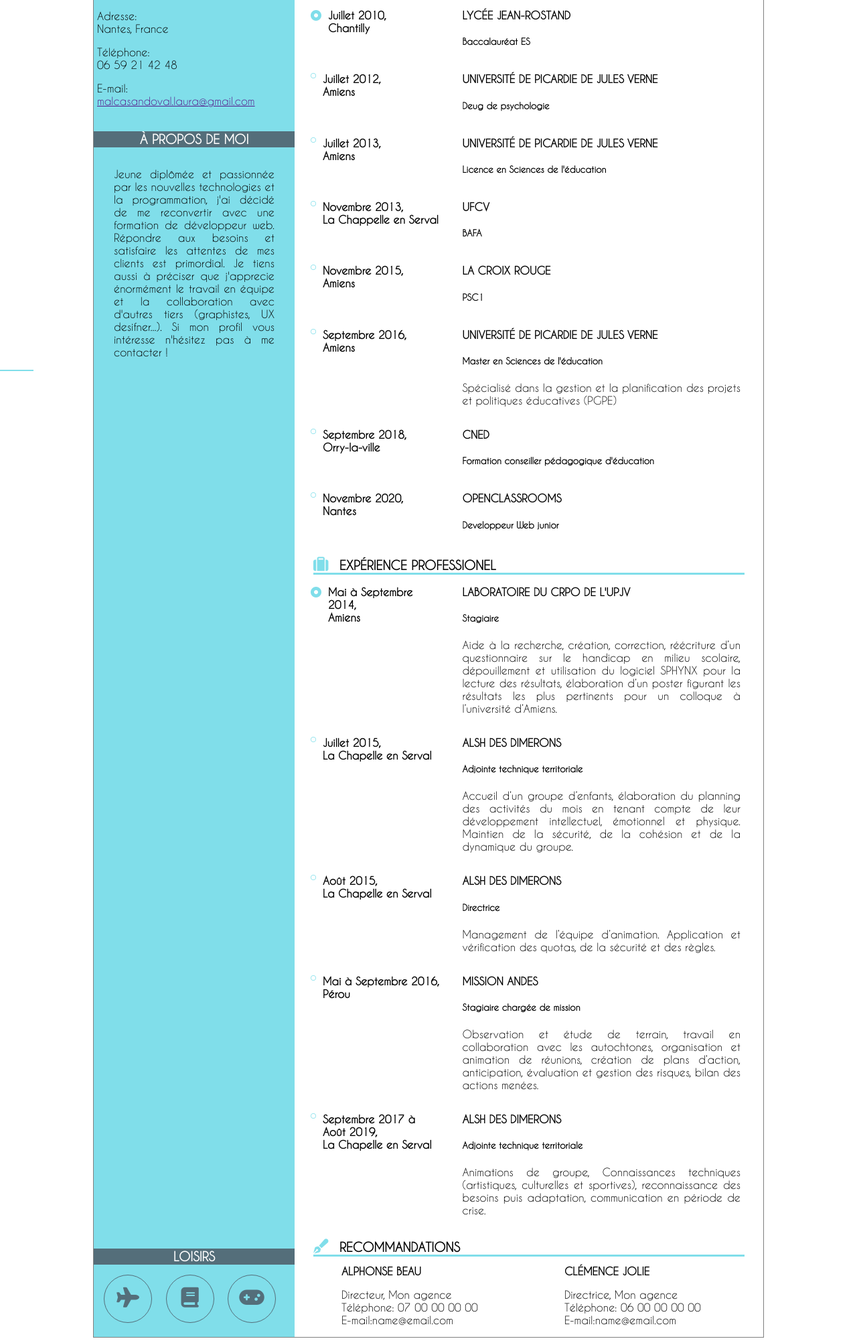
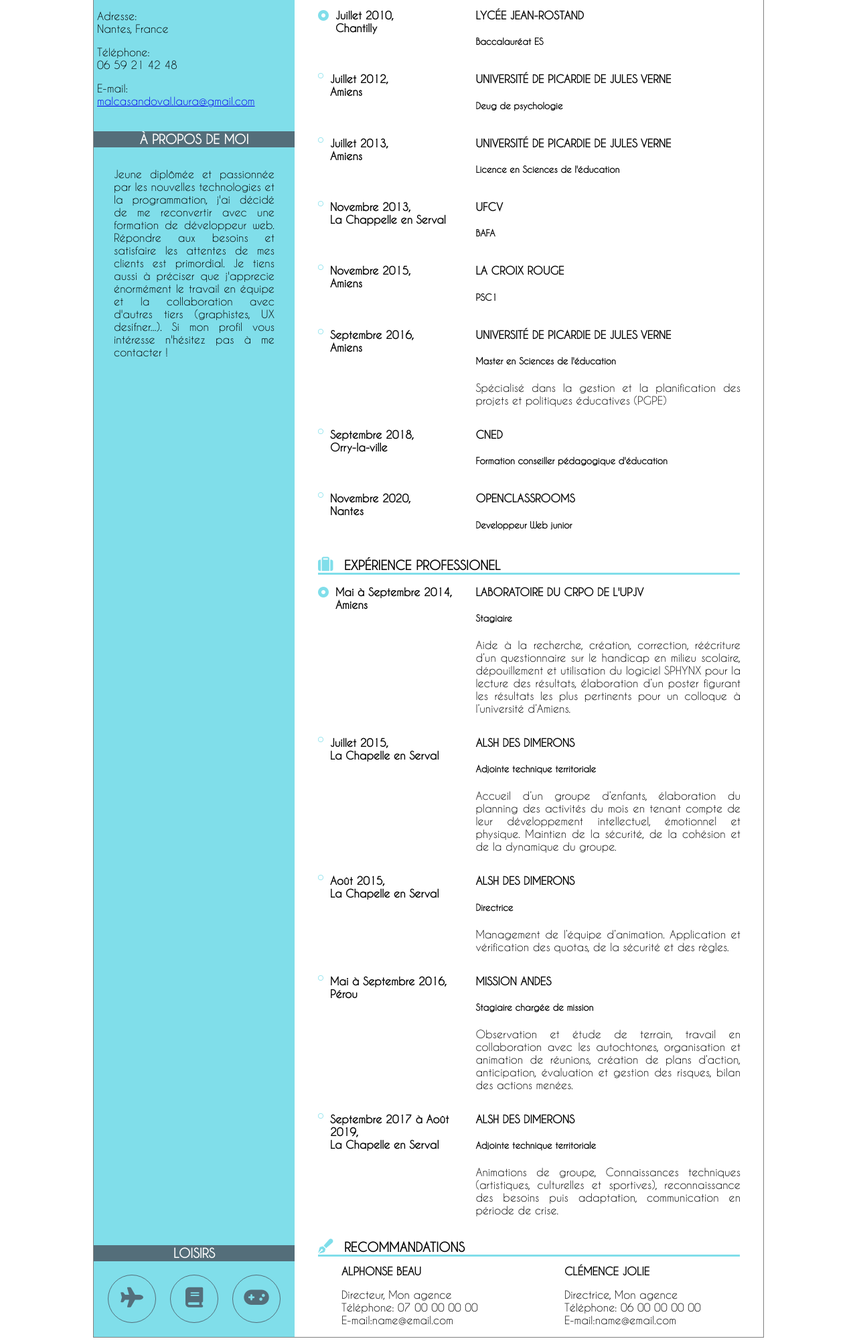
Before and after one commit to LrMlc/P2_malcasandoval_laura, a plain HTML site: page index.html in a window 1280 px wide. Shown: the part 246-2251 px from the top of the page at 67% size. Drawn offline with Linux system fonts and the light colour scheme.

Commit message:
correction 2 soutenance

```diff
--- a/P2.css
+++ b/P2.css
@@ -70,7 +70,7 @@ h1
 {
 	font-weight: bold;
 	text-align: left;
-	margin-left: 1.5em;
+	margin-left: 35px;
 	color: #546E7A;
 }
 span.prenom
@@ -81,17 +81,17 @@ h2
 {
  	color: #546E7A;
 	text-align: left;
-	margin-left: 1.5em;
+	margin-left: 35px;
 }
 h2::before
 {
 	content:'';
-	position: absolute;
 	height: 2px;
 	width: 50px;
 	left: 0;
 	background-color: #80DEEA;
 	bottom: 0;
+	position: relative;
 }
 /*--------------------------Aside------------------------------*/
 .contact
@@ -133,6 +133,11 @@ aside h3
 	margin: 10% 10%;
 	text-align: justify;
 }
+.icon-container
+{
+	display: flex;
+	justify-content: space-evenly;
+}
 .icons-aside
 {
 	display: inline-block;
@@ -141,8 +146,7 @@ aside h3
 	border: 1px solid #546E7A;
 	border-radius: 50% 50%;
 	text-align: center;
-	margin-left: 5%;
-	margin-top: 5%;
+	margin-top: 20px;
 	padding: 5%;
 	width: 40px;
 	height: 40px;
@@ -161,7 +165,7 @@ aside h3
 ul
 {
 	padding: 0;
-	margin-left: 1.5em;
+	margin-left: 35px;
 }
 li
 {
@@ -183,14 +187,14 @@ li
 }
 .date
 {
-	width: 30%;
+	width: 32%;
 	margin-left: 0;
 	display: flex;
 	font-weight: bold;
 }
 .infos
 {
-	width: 70%;
+	width: 68%;
 	display: block;
 	margin-left: 5%;
 }
@@ -211,8 +215,8 @@ h3
 	display: block;
 	margin-top: 0.1em;
 	margin-bottom: 0.1em;
-	margin-left: 1.5em;
-	margin-right: 1.5em;
+	margin-left: 35px;
+	margin-right: 35px;
 }
 main p
 {
--- a/index.html
+++ b/index.html
@@ -13,7 +13,7 @@
     <div class="container">
         <header>
             <div class="portrait">
-                <img src="photo_profil.jpg">
+                <img src="photo_profil.jpg" alt="La photo portrait de Laura Malca Sandoval">
             </div>
             <div class="titre">
                 <h1><span class= "prenom">Laura</span> Malca Sandoval</h1>
@@ -30,7 +30,7 @@
                         <p>Téléphone:<br>
                             06 59 21 42 48</p>
                         <p>E-mail:<br>
-                            <a href mailto:malcasandoval.laura@gmail.com>malcasandoval.laura@gmail.com</a></p>
+                            <a href= "mailto:malcasandoval.laura@gmail.com">malcasandoval.laura@gmail.com</a></p>
                     </div>
                 </section>
                 <section class="moi">
@@ -48,9 +48,11 @@
                 </section>
                 <section class="loisirs">
                     <h3 class="titre-aside">Loisirs</h3>
-                    <div class="icons-aside"><i class="fas fa-plane"></i></div>
-                    <div class="icons-aside"><i class="fas fa-book"></i></div>
-                    <div class="icons-aside"><i class="fas fa-gamepad"></i></div>
+                        <div class="icon-container">
+                        <div class="icons-aside"><i class="fas fa-plane"></i></div>
+                        <div class="icons-aside"><i class="fas fa-book"></i></div>
+                        <div class="icons-aside"><i class="fas fa-gamepad"></i></div>
+                        </div>
                 </section>
             </aside>
             <main>
@@ -59,8 +61,7 @@
                     <ul>
                         <li>
                             <div class="date">
-                                <div class="icon-point"><i class="fas fa-dot-circle"></i></div>Juillet 2010, <br>
-                                Chantilly
+                                <div class="icon-point"><i class="fas fa-dot-circle"></i></div><div class="periode">Juillet 2010,<br> Chantilly</div>
                             </div>
                             <div class="infos">
                                 <h4>Lycée Jean-Rostand</h4>
@@ -69,7 +70,7 @@
                         </li>
                         <li>
                             <div class="date">
-                                <div class="icon-dot"><i class="far fa-circle"></i></div>Juillet 2012,<br> Amiens
+                                <div class="icon-dot"><i class="far fa-circle"></i></div> Juillet 2012,<br> Amiens
                             </div>
                             <div class="infos">
                                 <h4>Université de Picardie de Jules Verne</h4>
```
